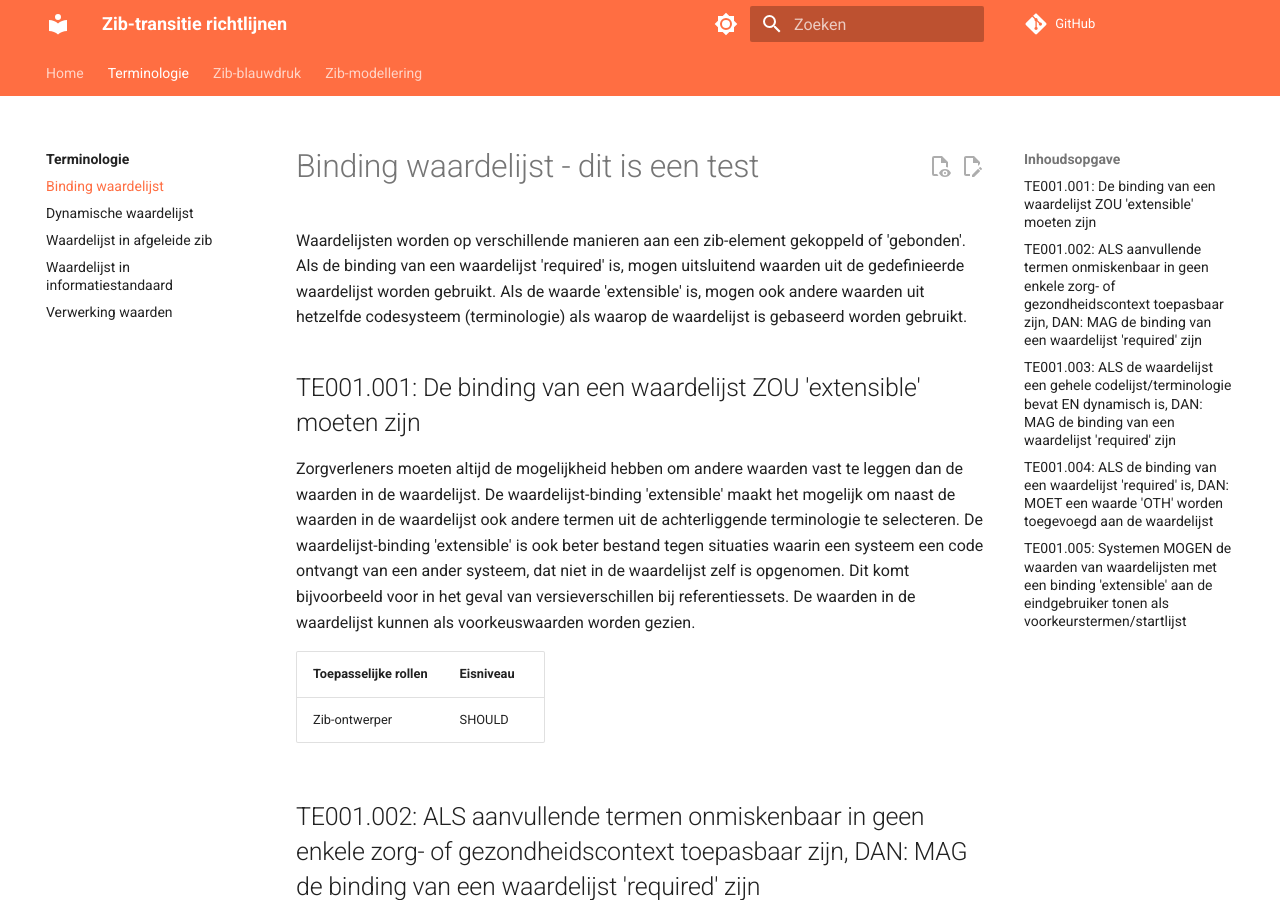
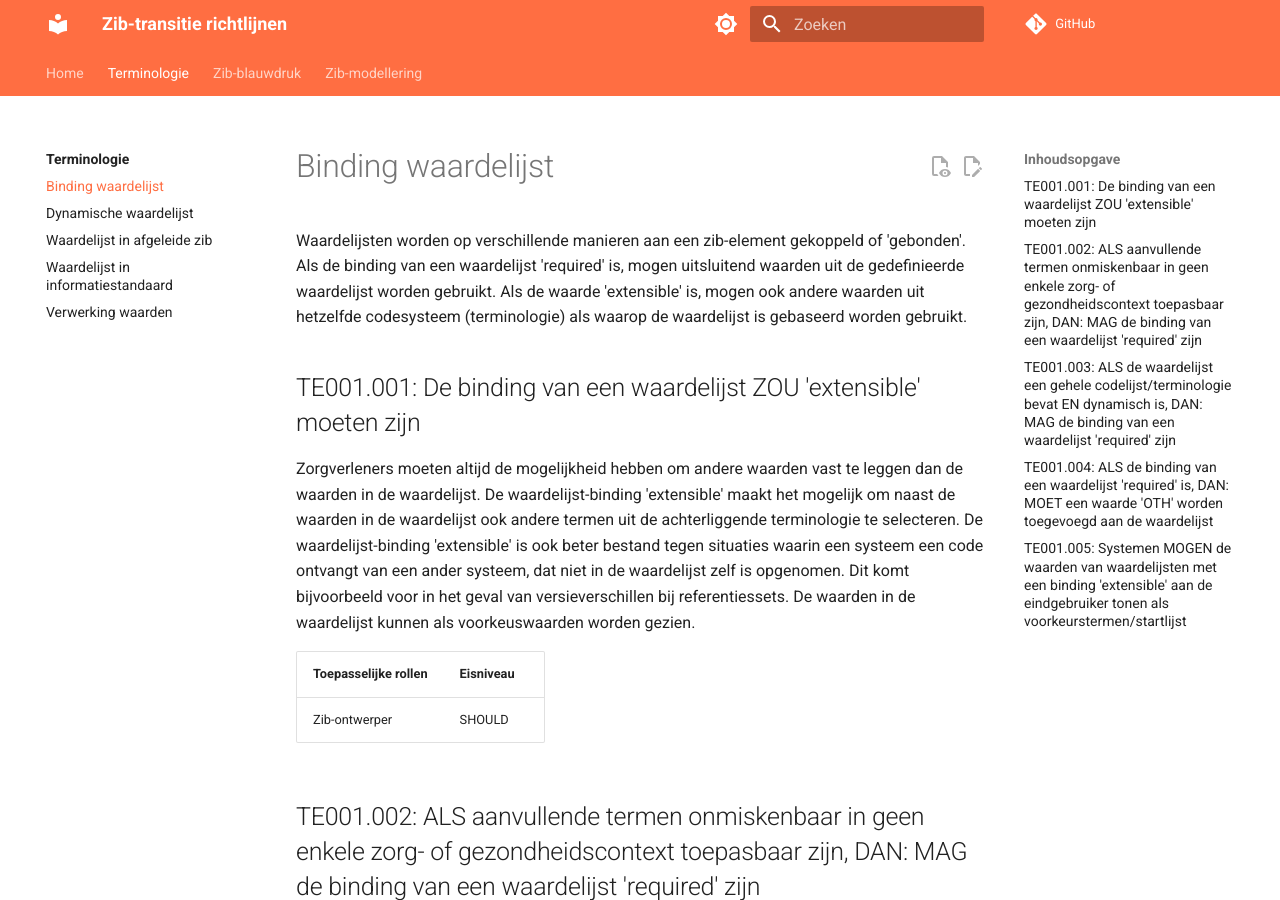
Before and after one commit to Nictiz/zib-transitie-richtlijnen-docs, an MkDocs documentation site: the page built from docs/terminologie/binding-waardelijst.md, in a window 1280 px wide and 900 px high. Built offline with MkDocs 1.6.1 and Material for MkDocs 9.7.7, drawn with Linux system fonts in a browser that asks for light colours; comment, search, counter and statistics services are not loaded.

Commit message:
Revert changes to title

```diff
--- a/docs/terminologie/binding-waardelijst.md
+++ b/docs/terminologie/binding-waardelijst.md
@@ -1,4 +1,4 @@
-# Binding waardelijst - dit is een test
+# Binding waardelijst
 
 Waardelijsten worden op verschillende manieren aan een zib-element gekoppeld of 'gebonden'. Als de binding van een
 waardelijst 'required' is, mogen uitsluitend waarden uit de gedefinieerde waardelijst worden gebruikt. Als de waarde
```
